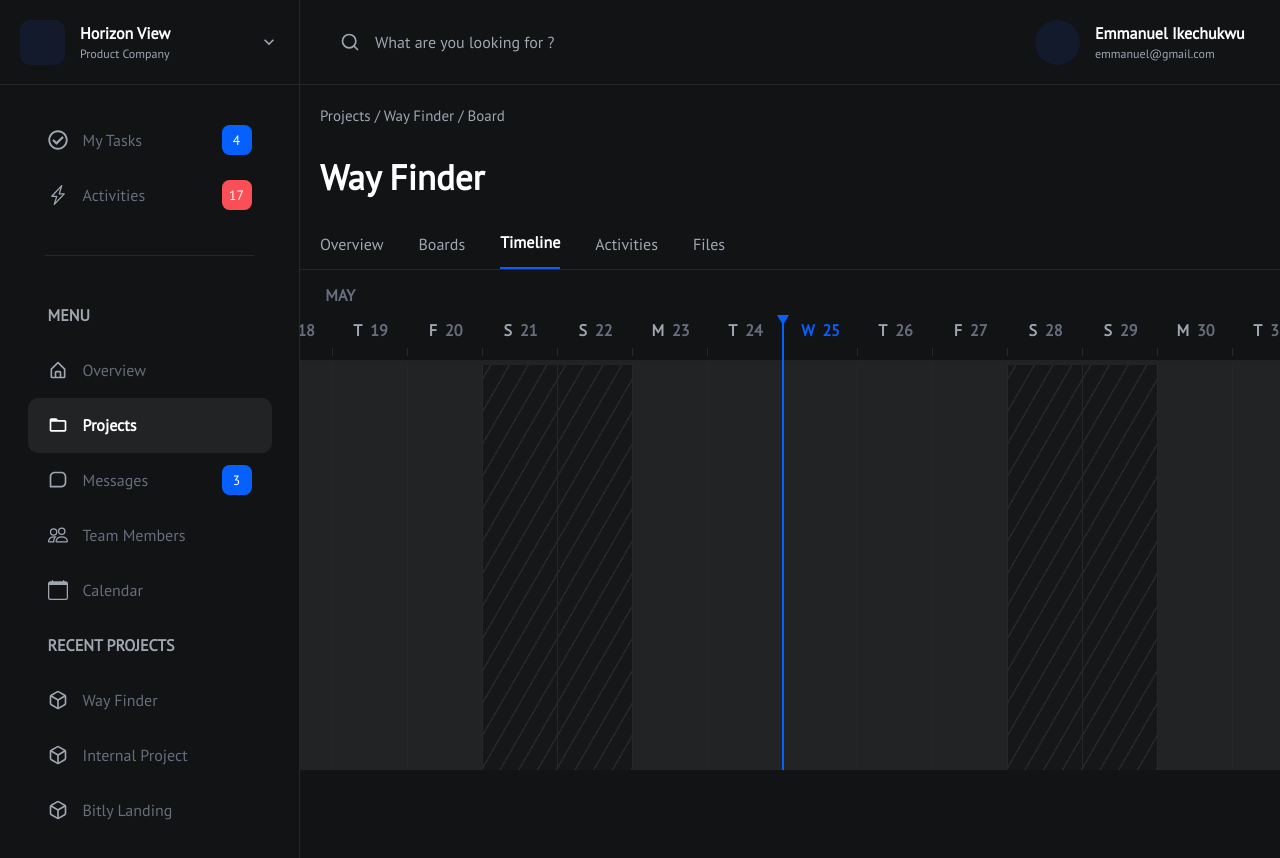
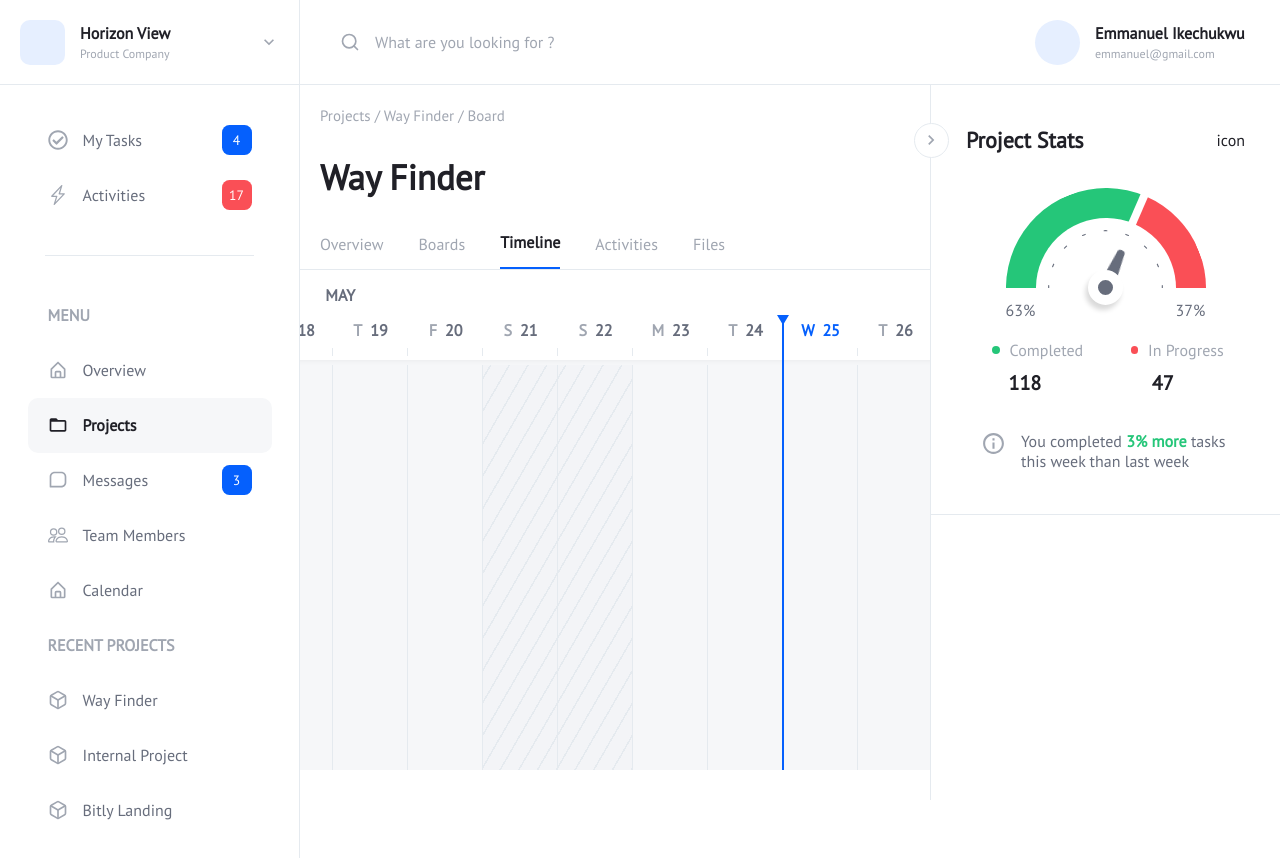
Before and after one commit to utiiz/project_management, a React (Vite) app in the folder front/: page / in a window 1280 px wide. Shown: the top 858 px of the page. Built offline with nearby package versions, Linux system fonts and the light colour scheme.

Commit message:
✨ Stats feature design

```diff
--- a/front/src/App.tsx
+++ b/front/src/App.tsx
@@ -6,7 +6,7 @@ import '@fontsource/roboto'
 
 const App = () => {
     return (
-        <ThemeProvider theme={darkTheme}>
+        <ThemeProvider theme={lightTheme}>
             <GlobalStyles />
             <ProjectContainer />
         </ThemeProvider>
--- /dev/null
+++ b/front/src/components/DashedCircle/DashedCircle.tsx
@@ -0,0 +1,29 @@
+import { FunctionComponent } from 'react'
+import styled from 'styled-components'
+
+const Svg = styled.svg`
+    position: absolute;
+    top: 37.5px;
+    width: 125px;
+    height: 125px;
+`
+
+const Circle = styled.circle`
+    width: 115px;
+    height: 115px;
+    fill: transparent;
+    stroke: ${({theme}) => theme.secondaryTextColor};
+    stroke-width: 2px;
+    stroke-dasharray: 5 34;
+    stroke-linecap: round;
+`
+
+const DashedCircle: FunctionComponent = () => {
+    return (
+        <Svg viewBox="0 0 220 220">
+            <Circle cx="110" cy="110" r="100" />
+        </Svg>
+    )
+}
+
+export default DashedCircle
--- a/front/src/components/ImageTextItem/ImageTextItem.tsx
+++ b/front/src/components/ImageTextItem/ImageTextItem.tsx
@@ -1,5 +1,5 @@
 import { FunctionComponent } from 'react'
-import { MdOutlineKeyboard, MdOutlineKeyboardArrowDown } from 'react-icons/md'
+import { MdOutlineKeyboardArrowDown } from 'react-icons/md'
 import styled from 'styled-components'
 
 const Container = styled.div<Pick<Props, 'hasCarret'>>`
--- a/front/src/components/Menu/Body/Body.tsx
+++ b/front/src/components/Menu/Body/Body.tsx
@@ -33,7 +33,7 @@ const Body: FunctionComponent = () => {
             <MenuItem icon={<MdOutlineFolderOpen />} title="Projects" isActive/>
             <MenuItem icon={<BiMessageSquare />} title="Messages" count={3}/>
             <MenuItem icon={<BsPeople />} title="Team Members"/>
-            <MenuItem icon={<BsCalendar />} title="Calendar"/>
+            <MenuItem icon={<BiHomeAlt />} title="Calendar"/>
             <MenuItem title="Recent Projects" isHeader/>
             <MenuItem icon={<FiBox />} title="Way Finder"/>
             <MenuItem icon={<FiBox />} title="Internal Project"/>
--- a/front/src/components/Project/Project.tsx
+++ b/front/src/components/Project/Project.tsx
@@ -2,6 +2,7 @@ import { FunctionComponent } from 'react'
 import Header from './Header/Header'
 import styled from 'styled-components'
 import Body from './Body/Body'
+import Stats from './Stats/Stats'
 
 export const Container = styled.div`
     flex: 1;
@@ -9,11 +10,18 @@ export const Container = styled.div`
     background: ${({theme}) => theme.primary};
 `
 
+const Main = styled.div`
+    position: relative;
+`
+
 const Project: FunctionComponent = () => {
     return (
         <Container>
             <Header />
-            <Body />
+            <Main>
+                <Body />
+                <Stats />
+            </Main>
         </Container>
     )
 }
--- /dev/null
+++ b/front/src/components/Project/Stats/Stats.tsx
@@ -0,0 +1,259 @@
+import { FunctionComponent } from 'react'
+import { MdOutlineKeyboardArrowRight, MdInfoOutline } from 'react-icons/md'
+import styled from 'styled-components'
+import DashedCircle from '../../DashedCircle/DashedCircle'
+
+const Container = styled.div`
+    z-index: 10;
+    position: absolute;
+    top: 0;
+    right: 0;
+    display: flex;
+    flex-direction: column;
+    width: 350px;
+    height: calc(100vh - 85px);
+    background: ${({theme}) => theme.primary};
+    border-left: 1px solid ${({theme}) => theme.borderColor};
+`
+
+const StatsContainer = styled.div`
+    display: flex;
+    flex-direction: column;
+    align-items: center;
+    padding: 27.5px 35px;
+    background: ${({theme}) => theme.primary};
+    border-bottom: 1px solid ${({theme}) => theme.borderColor};
+`
+
+const Handle = styled.div`
+    position: absolute;
+    top: 37.5px;
+    left: -17.5px;
+    display: flex;
+    justify-content: center;
+    align-items: center;
+    width: 35px;
+    height: 35px;
+    background: ${({theme}) => theme.primary};
+    border-radius: 35px;
+    border: 1px solid ${({theme}) => theme.borderColor};
+    font-size: 20px;
+    color: ${({theme}) => theme.tertiaryTextColor};
+`
+
+const Header = styled.div`
+    display: flex;
+    justify-content: space-between;
+    align-items: center;
+    width: 100%;
+    height: 55px;
+    margin-bottom: 20px;
+`
+
+const Title = styled.div`
+    font-size: 22px;
+    color: ${({theme}) => theme.colorText};
+    font-weight: bold;
+`
+
+const StatsCircle = styled.div`
+    display: flex;
+    justify-content: center;
+    align-items: flex-start;
+    position: relative;
+    width: 200px;
+    height: 117.5px;
+    margin-bottom: 35px;
+`
+
+const Circle = styled.div<{percent: number}>`
+    position: absolute;
+    top: 0;
+    left: 0;
+    width: 200px;
+    height: 200px;
+    transform: rotate(${({percent}) => `${45 + percent * 1.8}deg`});
+    border-radius: 50%;
+    border: 30px solid ${({theme}) => theme.colorRed};
+    border-bottom-color: ${({theme}) => theme.colorGreen};
+    border-right-color: ${({theme}) => theme.colorGreen};
+`
+
+const SeparatorCircle = styled.div<{percent: number}>`
+    display: ${({percent}) => percent === 0 || percent === 100 ? 'none' : 'block'};
+    position: absolute;
+    top: calc(100% - 7.5px);
+    left: 50%;
+    width: 100px;
+    height: 8px;
+    background: ${({theme}) => theme.primary};
+    transform-origin: left center;
+    transform: rotate(${({percent}) => `${180 - percent * -1.8}deg`});
+`
+
+const HalfCircle = styled.div`
+    display: flex;
+    justify-content: center;
+    position: relative;
+    overflow: hidden;
+    width: 100%;
+    height: 100px;
+`
+
+const Indicator = styled.div`
+    position: absolute;
+    bottom: 0;
+    width: 35px;
+    height: 35px;
+    background: ${({theme}) => theme.secondaryTextColor};
+    border: 10px solid ${({theme}) => theme.colorDarkerGray};
+    box-shadow: rgba(0,0,0,0.15) -2.5px 5px 5px;
+    border-radius: 50%;
+    transform-style: preserve-3d;
+`
+
+const Arrow = styled.div<{percent: number}>`
+    position: absolute;
+    top: calc(100% - 12.5px);
+    left: 50%;
+    width: 40px;
+    height: 7.5px;
+    border-radius: 10px;
+    background: ${({theme}) => theme.secondaryTextColor};
+    transform-origin: left center;
+    transform: translateZ(-10px) rotate(${({percent}) => `${180 - percent * -1.8}deg`});
+
+    &:after {
+        content: '';
+        position: absolute;
+        top: 0;
+        right: 5px;
+        width: 100%;
+        height: 100%;
+        transform: skewY(6deg);
+        transform-origin: right center;
+        background-color: ${({theme}) => theme.secondaryTextColor};
+    }
+
+    &:before {
+        content: '';
+        position: absolute;
+        top: 0;
+        right: 5px;
+        width: 100%;
+        height: 100%;
+        transform: skewY(-6deg);
+        transform-origin: right center;
+        background-color: ${({theme}) => theme.secondaryTextColor};
+    }
+`
+
+const Numbers = styled.div`
+    position: absolute;
+    bottom: -15px;
+    display: flex;
+    width: 100%;
+    align-items: center;
+    justify-content: space-between;
+    color: ${({theme}) => theme.secondaryTextColor};
+`
+
+const Number = styled.div`
+    display: flex;
+    align-items: center;
+    justify-content: center;
+    width: 30px;
+`
+
+const StatusContainer = styled.div`
+    display: flex;
+    align-items: center;
+    justify-content: space-around;
+    width: 100%;
+`
+
+const Status = styled.div<{isCompleted?: boolean}>`
+    display: flex;
+    flex-wrap: wrap;
+    align-items: center;
+    justify-content: center;
+    color: ${({theme}) => theme.tertiaryTextColor};
+
+    &:before {
+        content: '';
+        width: 7.5px;
+        height: 7.5px;
+        border-radius: 7.5px;
+        margin-right: 10px;
+        background-color: ${({theme, isCompleted}) => isCompleted ? theme.colorGreen : theme.colorRed};
+    }
+`
+
+const StatusNumber = styled.div`
+    flex: 1 1 100%;
+    padding-left: 42.5px;
+    padding-top: 10px;
+    font-size: 20px;
+    font-weight: bold;
+    color: ${({theme}) => theme.textColor};
+`
+
+const InfoStats = styled.div`
+    display: flex;
+    gap: 15px;
+    color: ${({theme}) => theme.secondaryTextColor};
+    margin: 35px 0 15px;
+    padding: 0 15px;
+`
+
+const InfoText = styled.span``
+
+const ColoredText = styled.span`
+    font-weight: bold;
+    color: ${({theme}) => theme.colorGreen};
+`
+
+const IconInfo = styled.div`
+    color: ${({theme}) => theme.tertiaryTextColor};
+    font-size: 25px;
+`
+
+const Stats: FunctionComponent = () => {
+    return (
+        <Container>
+            <Handle>
+                <MdOutlineKeyboardArrowRight />
+            </Handle>
+            <StatsContainer>
+                <Header>
+                    <Title>Project Stats</Title>
+                    icon
+                </Header>
+                <StatsCircle>
+                    <HalfCircle>
+                        <Circle percent={63} />
+                        <SeparatorCircle percent={63} />
+                        <DashedCircle />
+                    </HalfCircle>
+                    <Indicator>
+                        <Arrow percent={63}/>
+                    </Indicator>
+                    <Numbers>
+                    <Number>63%</Number>
+                    <Number>37%</Number>
+                    </Numbers>
+                </StatsCircle>
+                <StatusContainer>
+                    <Status isCompleted>Completed<StatusNumber>118</StatusNumber></Status>
+                    <Status>In Progress<StatusNumber>47</StatusNumber></Status>
+                </StatusContainer>
+                <InfoStats>
+                    <IconInfo><MdInfoOutline /></IconInfo>
+                    <InfoText>You completed <ColoredText>3% more</ColoredText> tasks this week than last week</InfoText>
+                </InfoStats>
+            </StatsContainer>
+        </Container>
+    )
+}
+
+export default Stats
--- a/front/src/styles/theme.ts
+++ b/front/src/styles/theme.ts
@@ -26,6 +26,7 @@ export const lightTheme = {
     borderColor: '#E5EAEF',
     colorGray: '#F6F7F9',
     colorDarkGray: '#F3F4F7',
+    colorDarkerGray: '#FFF',
     ...globalTheme
 }
 
@@ -42,5 +43,6 @@ export const darkTheme = {
     borderColor: '#252728',
     colorGray: '#212325',
     colorDarkGray: '#151718',
+    colorDarkerGray: '#1E2021',
     ...globalTheme
 }
```
